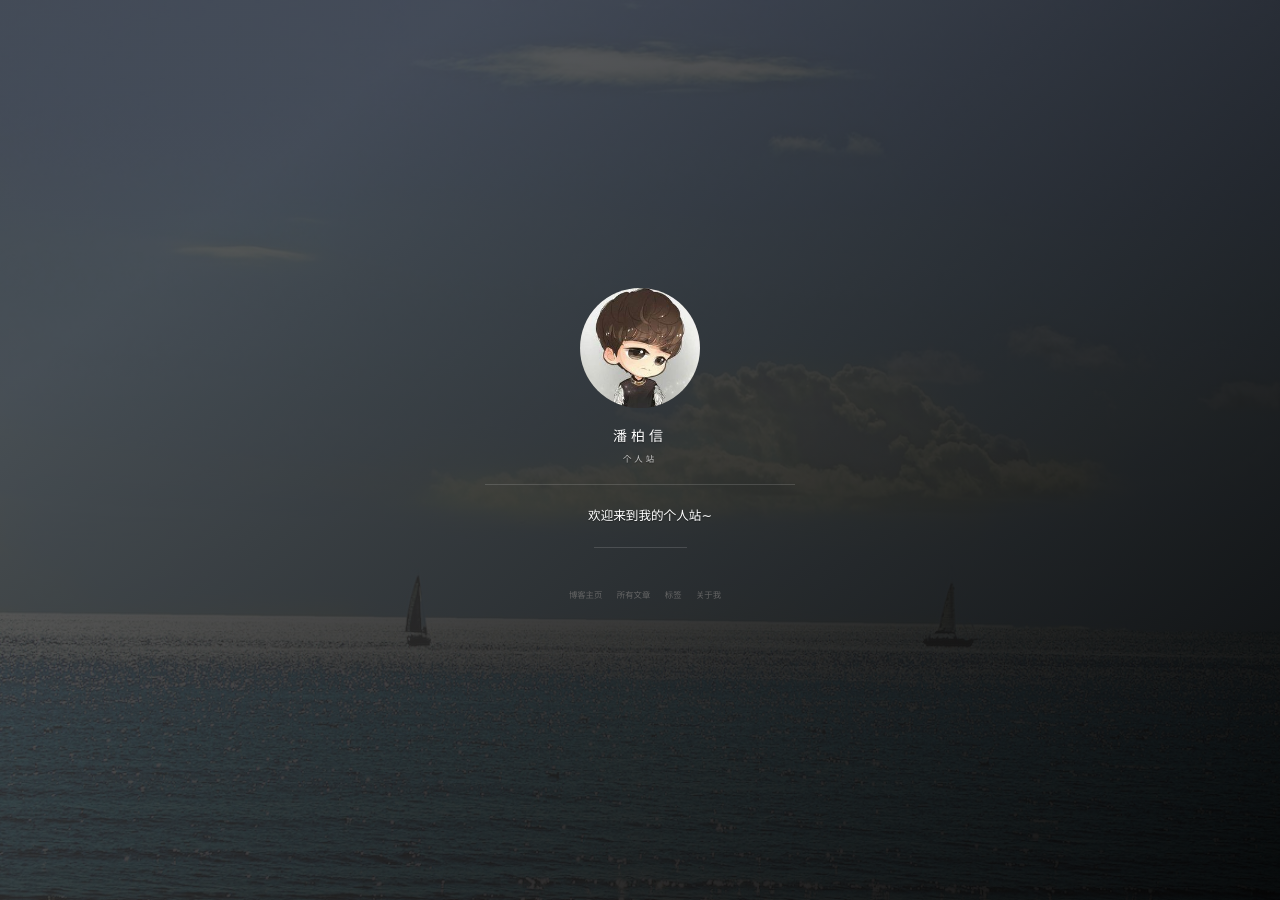
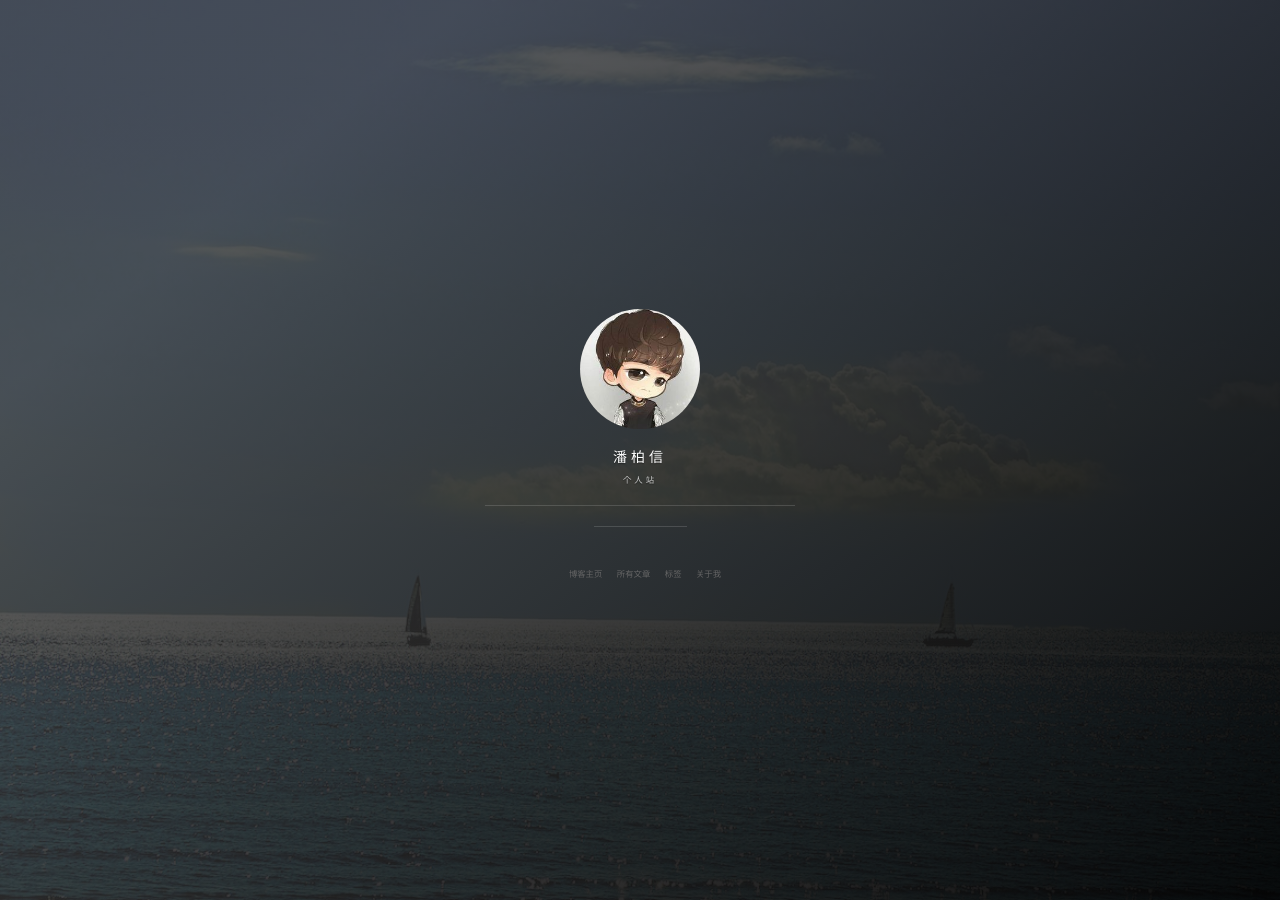
Before and after one commit to DARLING9801/DARLING9801.github.io, a Jekyll site: the page built from index.html, in a window 1280 px wide. Built offline with Jekyll 4.4.1, drawn with Linux system fonts in a browser that asks for light colours; nearby versions of some CDN libraries; the list of posts is cut into pages by our own code; comment, search, counter and statistics services are not loaded; grey boxes are pictures that could not be loaded.

Commit message:
Update _config.yml

```diff
--- a/_config.yml
+++ b/_config.yml
@@ -1,11 +1,11 @@
 # Basic
 title: 潘柏信
 subtitle: 个人站
-description: 欢迎来到我的个人站~
+description:
 # 头像里面的标题
 avatarTitle: leopardpan
 # 头像里面的描述
-avatarDesc: iOS / 机器学习
+avatarDesc: 哈利波特
 url: "http://baixin.io"
 
 # Comment
```
